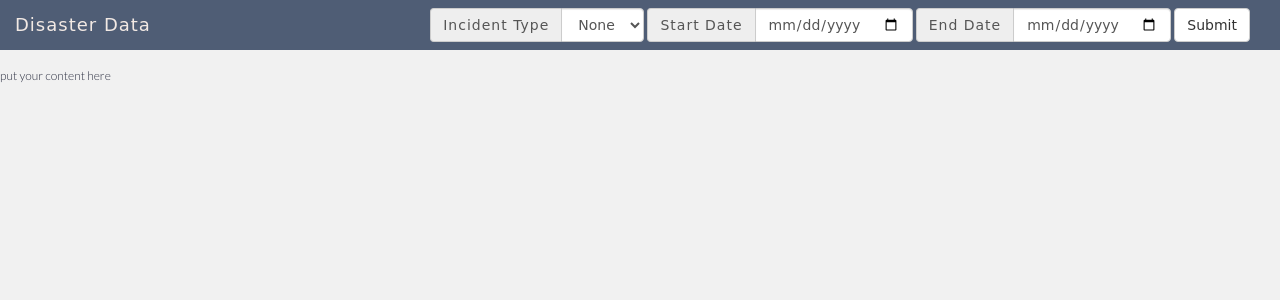
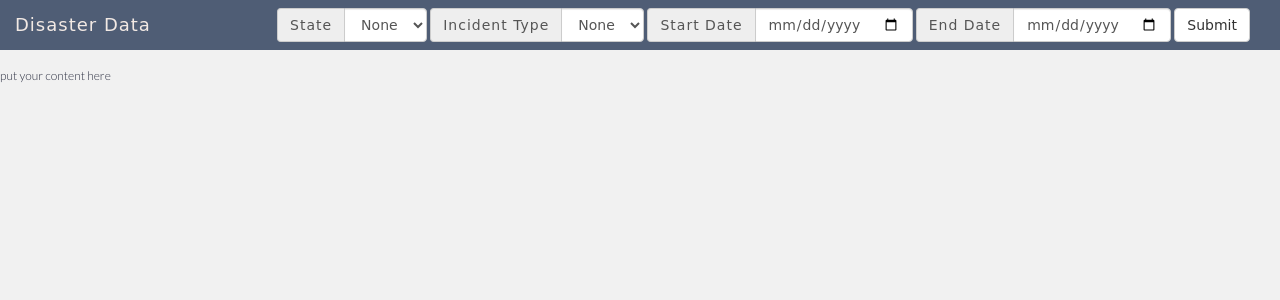
Before and after one commit to jennLam/disasterly, a Flask app: template templates/base.html in a window 1280 px wide. Shown: the top 300 px of the page. Run offline with Flask 2, Linux system fonts and the light colour scheme; the template is opened without the code that fills it, so the values that code supplies are empty; parts of the project's set-up code (start-up, migrations or seed data) failed here and were passed over; some libraries are stand-ins or nearby versions; some web fonts are replaced.

Commit message:
Added state in search form.

```diff
--- a/server.py
+++ b/server.py
@@ -18,19 +18,32 @@ dd = DisasterData()
 @app.route("/")
 def index():
     """Homepage."""
-    return render_template("index.html", incidents=dd.get_categories("incidentType"),
-                           hello="hi", incident_map="hi", time_map="hi")
+
+    adv_search_results = dd.advanced_search()
+
+    results_dict = dd.make_dict(adv_search_results)
+
+    us_plot_div = visual.choropleth_map(results_dict["state"].keys(), results_dict["state"].values())
+    incident_plot_div = visual.bar_graph(results_dict["incident"].keys(), results_dict["incident"].values())
+
+    sorted_date_results = OrderedDict(sorted(results_dict["date"].items()))
+    time_plot_div = visual.line_graph(sorted_date_results.keys(), sorted_date_results.values())
+
+    return render_template("index.html", states=dd.get_categories("state"), incidents=dd.get_categories("incidentType"),
+                           us_map=Markup(us_plot_div), incident_map=Markup(incident_plot_div),
+                           time_map=Markup(time_plot_div), counties=results_dict["state_county"])
 
 
 @app.route("/search")
 def get_search_results():
     """Get search results."""
 
+    state = request.args.get("state")
     incident = request.args.get("incident")
     start_date = request.args.get("start_date")
     end_date = request.args.get("end_date")
 
-    adv_search_results = dd.advanced_search(incident_type=incident,
+    adv_search_results = dd.advanced_search(state=state, incident_type=incident,
                                             start_date=start_date, end_date=end_date)
 
     results_dict = dd.make_dict(adv_search_results)
@@ -41,8 +54,8 @@ def get_search_results():
     sorted_date_results = OrderedDict(sorted(results_dict["date"].items()))
     time_plot_div = visual.line_graph(sorted_date_results.keys(), sorted_date_results.values())
 
-    return render_template("index.html", incidents=dd.get_categories("incidentType"),
-                           hello=Markup(us_plot_div), incident_map=Markup(incident_plot_div),
+    return render_template("index.html", states=dd.get_categories("state"), incidents=dd.get_categories("incidentType"),
+                           us_map=Markup(us_plot_div), incident_map=Markup(incident_plot_div),
                            time_map=Markup(time_plot_div), counties=results_dict["state_county"])
 
 if __name__ == "__main__":
--- a/templates/base.html
+++ b/templates/base.html
@@ -27,6 +27,17 @@
         <div class="collapse navbar-collapse" id="bs-example-navbar-collapse-1">
 
           <form action="/search" method="GET" class="navbar-form navbar-right" role="form">
+
+             <div class="input-group">
+              <span class="input-group-addon">State</span>
+              <select class="form-control" id="state" name="state">
+                <option value="">None</option>
+                {% for state in states|sort %}
+                <option value="{{ state }}">{{ state }}</option>
+                {% endfor %}
+              </select>
+            </div>
+
             <div class="input-group">
               <span class="input-group-addon">Incident Type</span>
               <select class="form-control" id="incident" name="incident">
--- a/templates/index.html
+++ b/templates/index.html
@@ -48,7 +48,7 @@
 
         <div class="col-sm-7">
           <div class="box">
-            {{ hello }}
+            {{ us_map }}
           </div>
         </div>
 
@@ -61,7 +61,7 @@
         <div class="col-sm-6">
           <div class="header">
             <span class="glyphicon glyphicon-certificate"></span>
-            Incident Types
+            What Were the Different Incident Types?
             <span class="glyphicon glyphicon-certificate"></span>
           </div>
         </div>
```
Also changed, not shown: data.py (+4 -3 lines).
